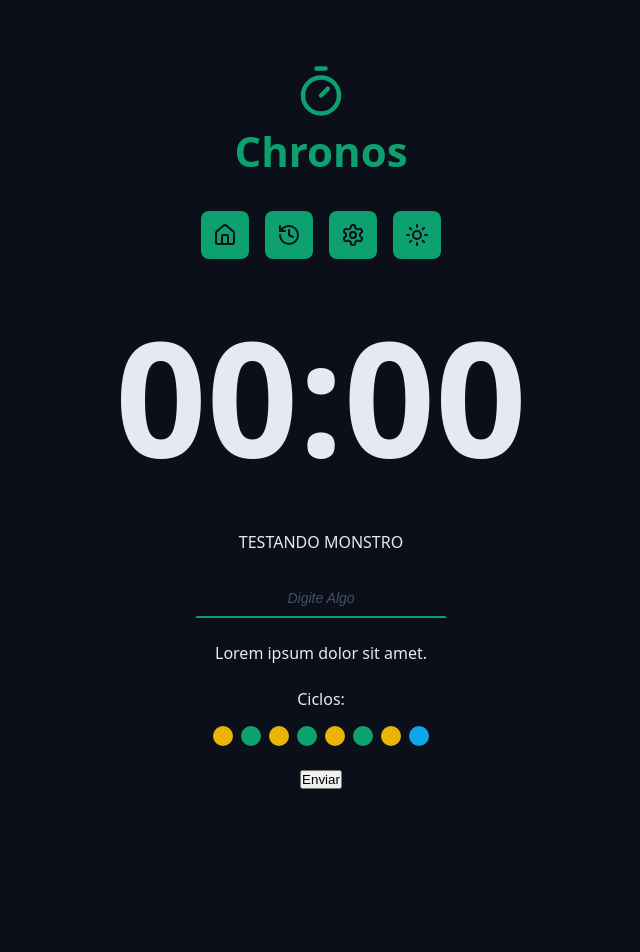
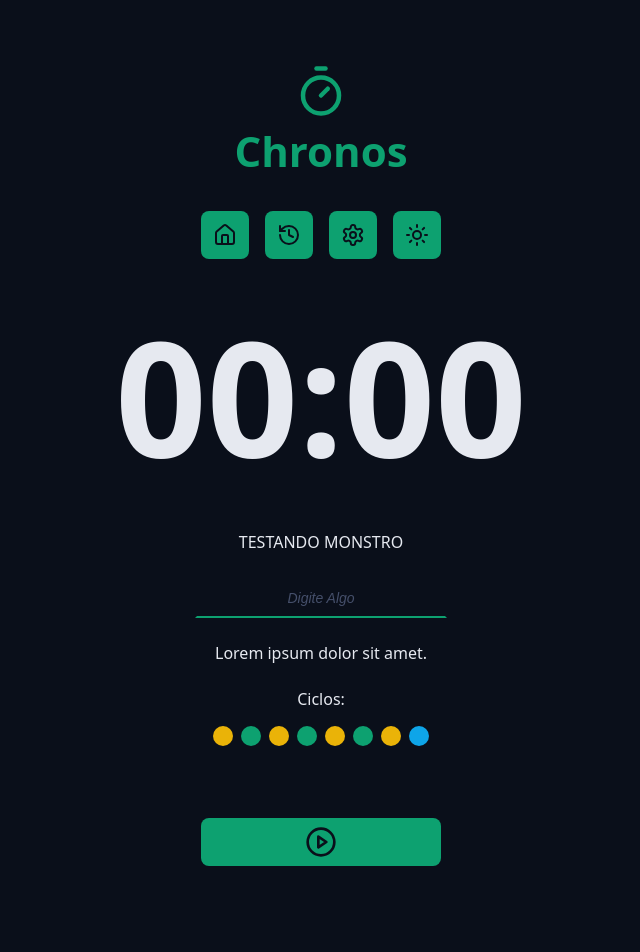
Before and after one commit to ErosAlmeida/ReactVite, a React (Vite) app: page / in a window 1280 px wide. Shown: the top 952 px of the page, without its empty margins (319-959 px from the left). Before the commit the page ends 821 px from the top, so only its background shows below. Built offline with nearby package versions, Linux system fonts and the light colour scheme.

Commit message:
DefaultButton

```diff
--- a/src/App.tsx
+++ b/src/App.tsx
@@ -7,6 +7,8 @@
 import { CounterDown } from "./components/CountDown";
 import { DefaultInput } from "./components/DefaultInput";
 import { Cycles } from "./components/Cycles";
+import { DefaultButton } from "./components/DefaultButton";
+import { PlayCircleIcon, StopCircleIcon } from "lucide-react";
 
 export function App() {
 
@@ -39,7 +41,8 @@
             </div>
 
             <div className="formRow">
-               <button>Enviar</button>
+             <DefaultButton icon = {<PlayCircleIcon/>} color="green"/>
+             <DefaultButton icon = {<StopCircleIcon/>} color="red"/>
             </div>
         </form>
       </Container>
--- a/src/components/DefaultButton/index.tsx
+++ b/src/components/DefaultButton/index.tsx
@@ -1,19 +1,20 @@
-import React from "react";
-import styles from "./styles.module.css";
+import styles from './styles.module.css';
 
 type DefaultButtonProps = {
- icon: React.ReactNode
+  icon: React.ReactNode;
+  color?: 'green' | 'red';
 } & React.ComponentProps<'button'>;
 
-
-export function DefaultButton({ icon ,...props} : DefaultButtonProps){
-    return(
-        <>
-                  <button className={styles.button} {...props}>
-                    {icon}
-                  </button>
-
-        </>
-    );
-
+export function DefaultButton({
+  icon,
+  color = 'green',
+  ...props
+}: DefaultButtonProps) {
+  return (
+    <>
+      <button className={`${styles.button} ${styles[color]}`} {...props}>
+        {icon}
+      </button>
+    </>
+  );
 }
--- a/src/components/DefaultButton/styles.module.css
+++ b/src/components/DefaultButton/styles.module.css
@@ -1,3 +1,33 @@
-.Button {
+.button {
+  border: none;
+  background: var(--primary);
+  color: var(--text-over-primary);
+  display: flex;
+  align-items: center;
+  justify-content: center;
+  min-width: 24rem;
+  padding: 0.8rem;
+  border-radius: 0.8rem;
+  margin: 4.8rem 0;
+  cursor: pointer;
+  transition: all 0.1s ease-in-out;
+}
 
+.button svg {
+  width: 3.2rem;
+  height: 3.2rem;
 }
+
+.button:hover {
+  filter: brightness(80%);
+}
+
+.green {
+  background: var(--primary);
+  color: var(--text-over-primary);
+}
+
+.red {
+  background: var(--error);
+  color: var(--text-over-error);
+}
```
